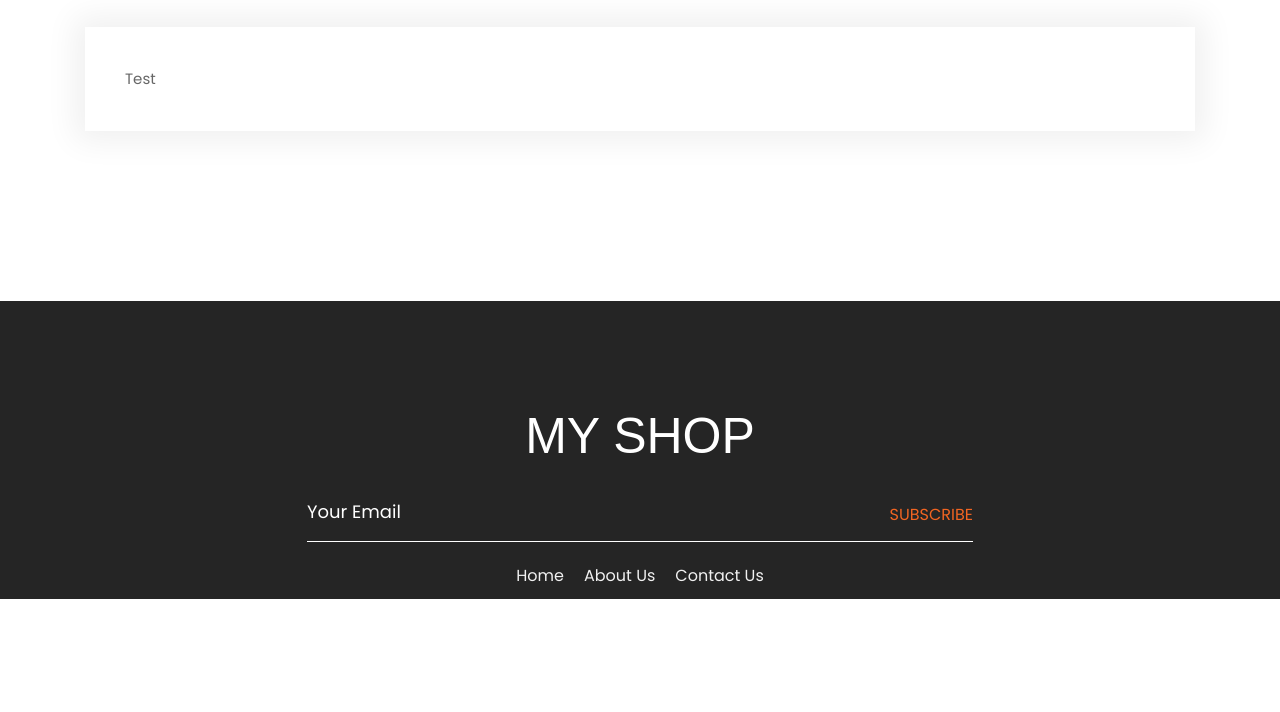
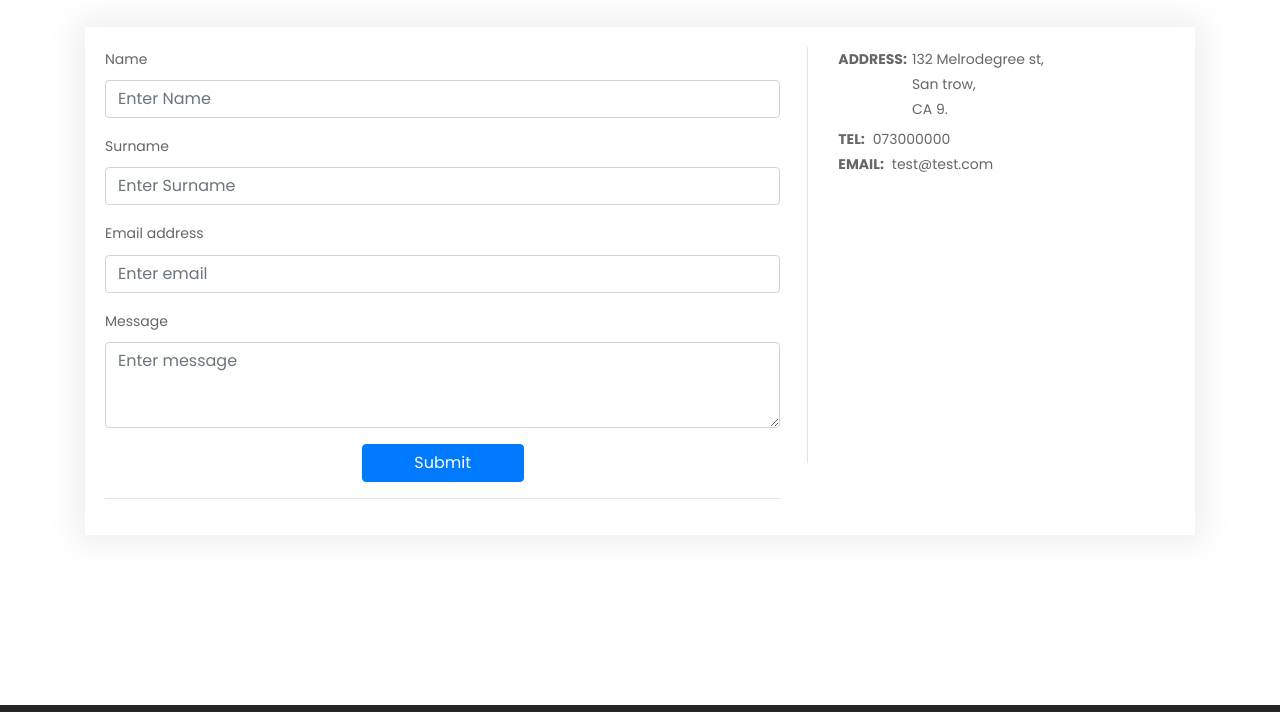
Before and after one commit to Ceekem-ITvarsity/Module-1-Assessment-6, a plain HTML site: page contact.html in a window 1280 px wide. Shown: the part 706-1418 px from the top of the page. Before the commit the page ends 1305 px from the top, so only its background shows below. Drawn offline with nearby package versions, Linux system fonts and the light colour scheme.

Commit message:
Assessment done

```diff
--- a/contact.html
+++ b/contact.html
@@ -9,7 +9,7 @@
     <meta name="viewport" content="width=device-width, initial-scale=1" />
     <meta name="viewport" content="initial-scale=1, maximum-scale=1" />
     <!-- site metas -->
-    <title>Contact Us</title>
+    <title>My Stop</title>
     <meta name="keywords" content="" />
     <meta name="description" content="" />
     <meta name="author" content="" />
@@ -101,7 +101,9 @@
                     <h1 class="banner_taital">
                       Start <br />Your favorite shoping
                     </h1>
-                    <div class="buynow_bt"><a href="#">Buy Now</a></div>
+                    <div class="buynow_bt">
+                      <a href="index.html#fashion_section">Buy Now</a>
+                    </div>
                   </div>
                 </div>
               </div>
@@ -111,7 +113,9 @@
                     <h1 class="banner_taital">
                       Start <br />Your favorite shoping
                     </h1>
-                    <div class="buynow_bt"><a href="#">Buy Now</a></div>
+                    <div class="buynow_bt">
+                      <a href="index.html#fashion_section">Buy Now</a>
+                    </div>
                   </div>
                 </div>
               </div>
@@ -121,7 +125,9 @@
                     <h1 class="banner_taital">
                       Start <br />Your favorite shopping
                     </h1>
-                    <div class="buynow_bt"><a href="#">Buy Now</a></div>
+                    <div class="buynow_bt">
+                      <a href="index.html#fashion_section">Buy Now</a>
+                    </div>
                   </div>
                 </div>
               </div>
@@ -154,7 +160,86 @@
         <h1 class="fashion_taital">Contact Us</h1>
         <div class="fashion_section_2">
           <div class="box_main">
-            <p>Test</p>
+            <div class="row">
+              <div class="col-lg-8 col-md-8 col-sm-12" style="display: flex">
+                <form style="width: 100%">
+                  <div class="form-group">
+                    <label for="name">Name</label>
+                    <input
+                      type="text"
+                      class="form-control"
+                      id="name"
+                      placeholder="Enter Name"
+                    />
+                  </div>
+                  <div class="form-group">
+                    <label for="surname">Surname</label>
+                    <input
+                      type="text"
+                      class="form-control"
+                      id="surname"
+                      placeholder="Enter Surname"
+                    />
+                  </div>
+                  <div class="form-group">
+                    <label for="email">Email address</label>
+                    <input
+                      type="email"
+                      class="form-control"
+                      id="email"
+                      placeholder="Enter email"
+                    />
+                  </div>
+                  <div class="form-group">
+                    <label for="message">Message</label>
+                    <textarea
+                      class="form-control"
+                      id="message"
+                      rows="3"
+                      placeholder="Enter message"
+                    ></textarea>
+                  </div>
+
+                  <div class="row btn-row">
+                    <button
+                      type="submit"
+                      class="btn btn-primary btn-submit"
+                      style="width: 23%"
+                    >
+                      Submit
+                    </button>
+                  </div>
+                  <hr />
+                </form>
+                <div class="vl d-none d-sm-block"></div>
+              </div>
+              <div class="col-lg-4 col-md-4 col-sm-12">
+                <div class="row">
+                  <div class="col-12" style="height: 80px">
+                    <address>
+                      <strong>ADDRESS: </strong>
+                      <span style="position: absolute; margin-left: 5px">
+                        132 Melrodegree st, <br />
+                        San trow, <br />
+                        CA 9.
+                      </span>
+                    </address>
+                  </div>
+                  <div class="col-12">
+                    <span>
+                      <strong>TEL: </strong>
+                      <span style="margin-left: 5px"> 073000000 </span>
+                    </span>
+                  </div>
+                  <div class="col-12">
+                    <span>
+                      <strong>EMAIL: </strong>
+                      <span style="margin-left: 5px"> test@test.com </span>
+                    </span>
+                  </div>
+                </div>
+              </div>
+            </div>
           </div>
         </div>
       </div>
--- a/css/style.css
+++ b/css/style.css
@@ -996,5 +996,15 @@ input.mail_bt::placeholder {
     margin-top: 90px;
 }
 
+.btn-row{
+    display: flex;
+    justify-content: center;
+}
+
+.vl {
+ border-left: 1px solid rgba(0,0,0,.1);
+    height: 416px;
+    margin-left: 27px;
+}
 
 /* copyright section end */
```
Also changed, not shown: about.html (+31 -5 lines), console.html (+4 -4 lines), dress.html (+7 -7 lines), index.html (+14 -8 lines), laptop.html (+7 -7 lines), shirt.html (+7 -7 lines), t-shirt.html (+7 -7 lines).
